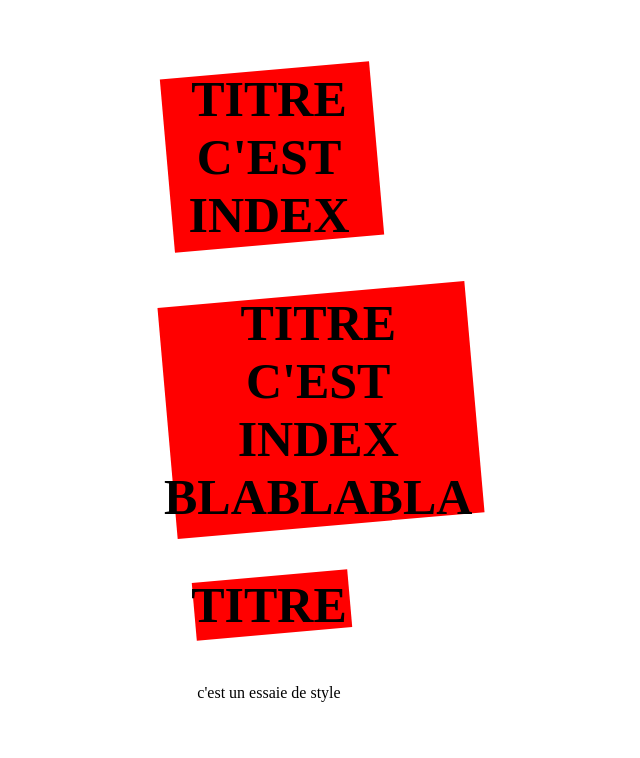
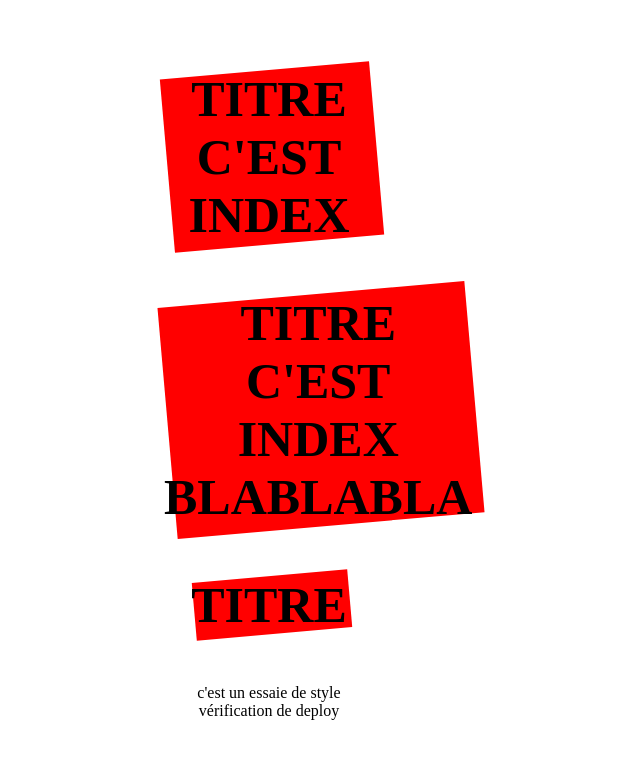
Before and after one commit to lolopook/action_vercel, a plain HTML site: page index.html in a window 1280 px wide. Shown: the whole page, without its empty margins (371-1011 px from the left). Drawn offline with Linux system fonts and the light colour scheme.

Commit message:
deploi vercel

```diff
--- a/index.html
+++ b/index.html
@@ -12,6 +12,8 @@
       <h1>titre c'est index blablabla</h1>
       <h1>titre</h1>
       <p>c'est un essaie de style</p>
+
+      <p>vérification de deploy</p>
     </div>
   </body>
 </html>
```
Also changed, not shown: 1 other file.
